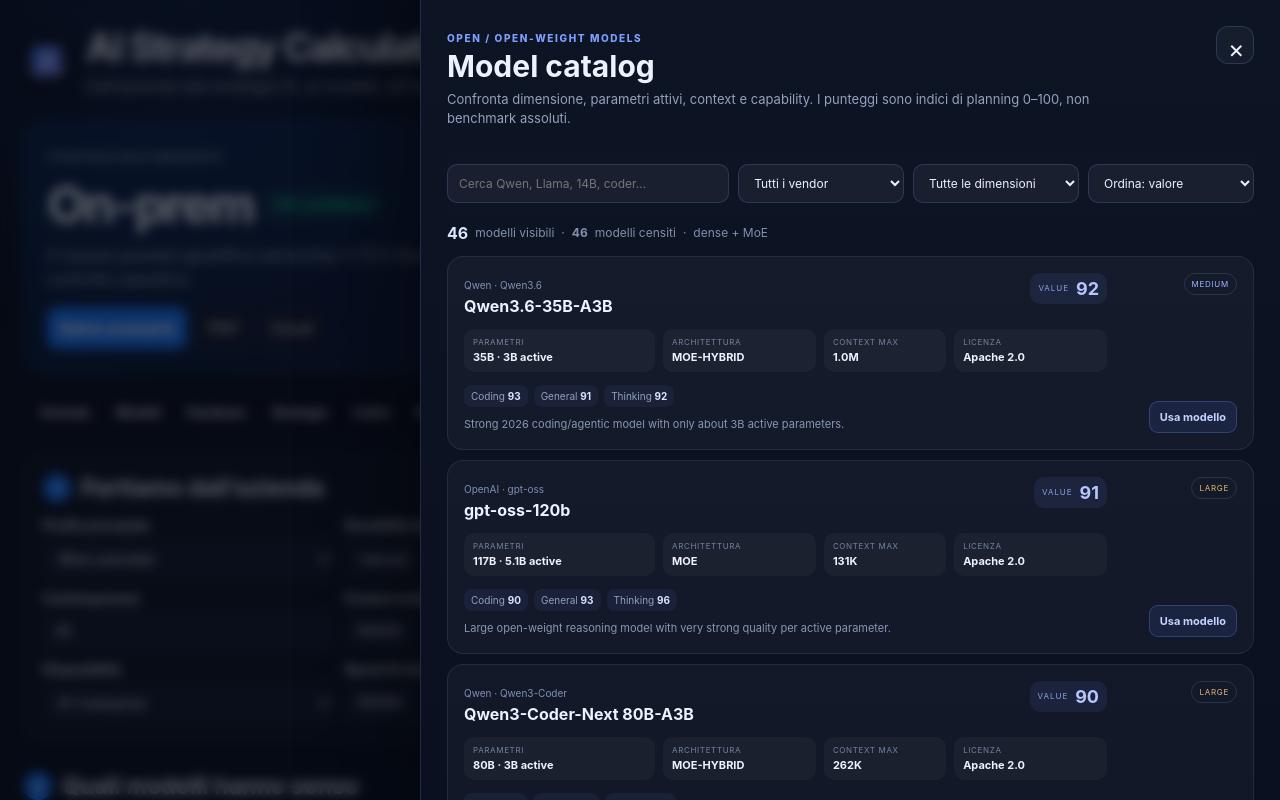
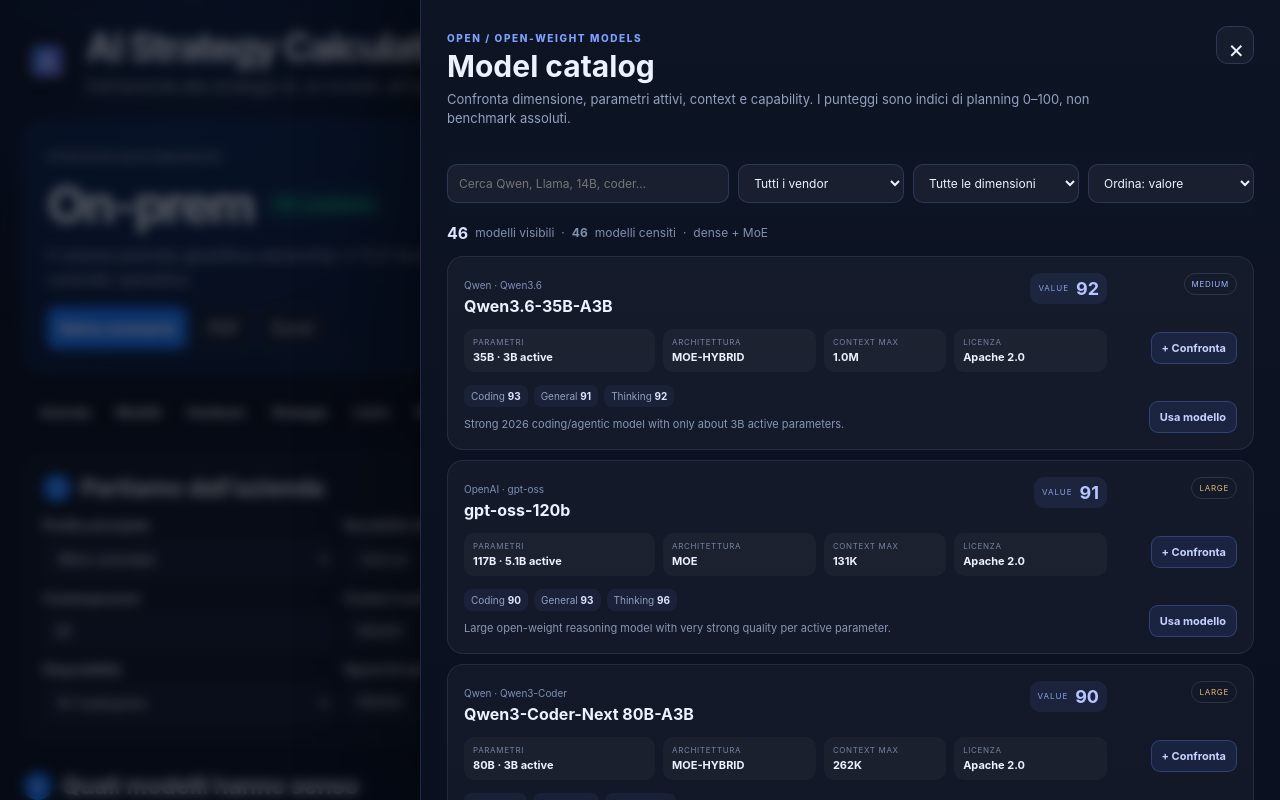
Before and after one commit to KeyserDSoze/AiCalculator, a React (Vite) app: page / in a window 1280 px wide. Both pictures are taken after a click on the button "Open model catalog". Shown: the top 800 px of the page. Built offline with nearby package versions, Linux system fonts and the light colour scheme.

Commit message:
feat: add models to comparison from catalog

```diff
--- a/src/app/ModelCatalogOverlay.tsx
+++ b/src/app/ModelCatalogOverlay.tsx
@@ -4,9 +4,9 @@
 
 type SortMode = 'value' | 'size' | 'coding' | 'general' | 'thinking';
 type SizeMode = 'all' | 'tiny' | 'small' | 'medium' | 'large' | 'frontier';
-
 type Model = (typeof models)[number];
 
+const COMPARE_KEY = 'ai-calculator-compare-models';
 const clamp = (n: number, min = 0, max = 100) => Math.max(min, Math.min(max, n));
 
 function valueScore(model: Model) {
@@ -38,6 +38,15 @@
   return `${Math.round(tokens / 1000)}K`;
 }
 
+function loadCompareIds() {
+  try {
+    const ids = JSON.parse(localStorage.getItem(COMPARE_KEY) || '[]');
+    return Array.isArray(ids) ? ids.filter((id: string) => models.some(m => m.id === id)).slice(0, 4) : [];
+  } catch {
+    return [];
+  }
+}
+
 export default function ModelCatalogOverlay() {
   const params = new URLSearchParams(window.location.search);
   const persisted = params.get('model') || localStorage.getItem('ai-calculator-model') || '';
@@ -46,11 +55,17 @@
   const [vendor, setVendor] = useState('all');
   const [size, setSize] = useState<SizeMode>('all');
   const [sort, setSort] = useState<SortMode>('value');
+  const [compareIds, setCompareIds] = useState<string[]>(loadCompareIds);
 
   useEffect(() => {
     const onKey = (event: KeyboardEvent) => { if (event.key === 'Escape') setOpen(false); };
+    const onCompareChanged = () => setCompareIds(loadCompareIds());
     window.addEventListener('keydown', onKey);
-    return () => window.removeEventListener('keydown', onKey);
+    window.addEventListener('ai-calculator-compare-changed', onCompareChanged as EventListener);
+    return () => {
+      window.removeEventListener('keydown', onKey);
+      window.removeEventListener('ai-calculator-compare-changed', onCompareChanged as EventListener);
+    };
   }, []);
 
   const vendors = useMemo(() => Array.from(new Set(models.map(m => m.vendor))).sort(), []);
@@ -76,6 +91,21 @@
     const url = new URL(window.location.href);
     url.searchParams.set('model', id);
     window.location.assign(url.toString());
+  };
+
+  const toggleCompare = (id: string) => {
+    setCompareIds(prev => {
+      const exists = prev.includes(id);
+      const next = exists ? prev.filter(x => x !== id) : prev.length < 4 ? [...prev, id] : [...prev.slice(1), id];
+      localStorage.setItem(COMPARE_KEY, JSON.stringify(next));
+      window.dispatchEvent(new CustomEvent('ai-calculator-compare-changed'));
+      return next;
+    });
+  };
+
+  const openComparison = () => {
+    setOpen(false);
+    window.dispatchEvent(new CustomEvent('ai-calculator-open-comparison'));
   };
 
   return <>
@@ -109,13 +139,14 @@
           </select>
         </div>
 
-        <div className="catalog-summary"><strong>{visible.length}</strong> modelli visibili <span>·</span> <b>46</b> modelli censiti <span>·</span> dense + MoE</div>
+        <div className="catalog-summary"><strong>{visible.length}</strong> modelli visibili <span>·</span> <b>{models.length}</b> modelli censiti <span>·</span> dense + MoE {compareIds.length > 0 && <><span>·</span><button className="catalog-compare-open" onClick={openComparison}>Confronta {compareIds.length} →</button></>}</div>
 
         <div className="model-catalog-list">
           {visible.map(model => {
             const selected = persisted === model.id;
+            const comparing = compareIds.includes(model.id);
             const score = Math.round(valueScore(model));
-            return <article className={`catalog-model-card ${selected ? 'catalog-selected' : ''}`} key={model.id}>
+            return <article className={`catalog-model-card ${selected ? 'catalog-selected' : ''} ${comparing ? 'catalog-comparing' : ''}`} key={model.id}>
               <div className="catalog-model-main">
                 <div className="catalog-title-row"><div><span>{model.vendor} · {model.family}</span><h3>{model.name}</h3></div><div className="catalog-value"><small>VALUE</small><b>{score}</b></div></div>
                 <div className="catalog-specs">
@@ -127,7 +158,7 @@
                 <div className="catalog-scores"><span>Coding <b>{model.benchmarks.coding}</b></span><span>General <b>{model.benchmarks.general}</b></span><span>Thinking <b>{model.benchmarks.thinking}</b></span></div>
                 <p>{model.notes}</p>
               </div>
-              <div className="catalog-actions"><span className={`size-pill size-${sizeClass(model)}`}>{sizeClass(model)}</span><button className={selected ? 'selected' : ''} onClick={() => selectModel(model.id)}>{selected ? 'In uso' : 'Usa modello'}</button></div>
+              <div className="catalog-actions"><span className={`size-pill size-${sizeClass(model)}`}>{sizeClass(model)}</span><button className={comparing ? 'comparing' : ''} onClick={() => toggleCompare(model.id)}>{comparing ? '✓ Confronto' : '+ Confronta'}</button><button className={selected ? 'selected' : ''} onClick={() => selectModel(model.id)}>{selected ? 'In uso' : 'Usa modello'}</button></div>
             </article>;
           })}
         </div>
```
